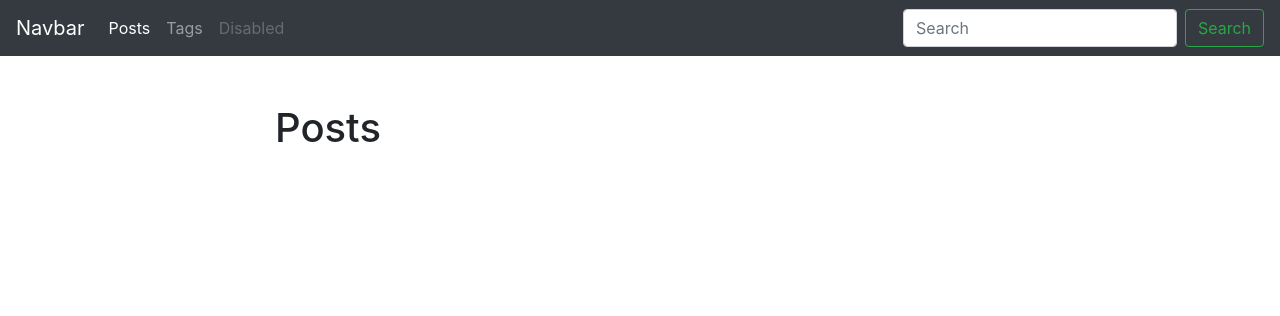
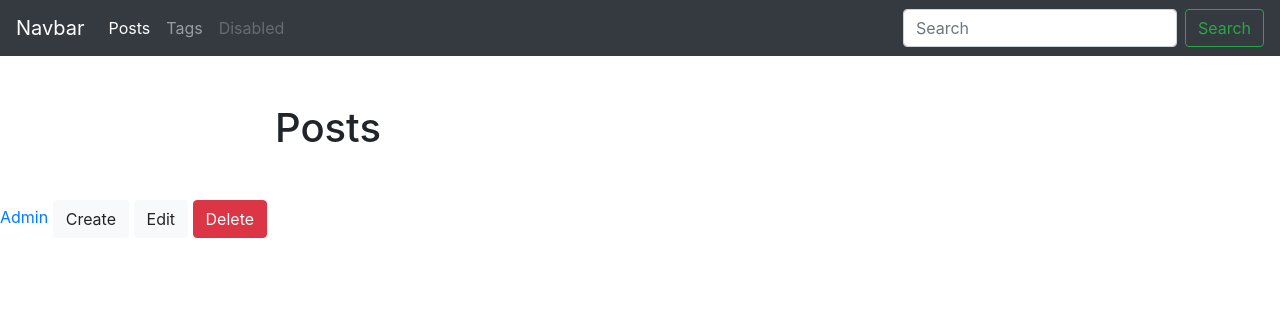
Before and after one commit to mbgoodguy/oleg_molchanov_django_2.0, a Django app: page /blog/ in a window 1280 px wide. Shown: the top 316 px of the page. Run offline with Django 4.2, Linux system fonts and the light colour scheme; data that the repository does not hold is empty.

Commit message:
added admin-panel block

```diff
--- a/blogengine/templates/base.html
+++ b/blogengine/templates/base.html
@@ -46,11 +46,15 @@
             There is no any content
             {% endblock %}
             </div>
-
+        </div>
     </div>
 
+    <div class="admin-panel">
+        <a href="/admin">Admin</a>
+        {% block admin-panel %}
+
+        {% endblock %}
     </div>
-
 
 </body>
 </html>
```
Lines whose indentation alone changed are shown as unchanged.
